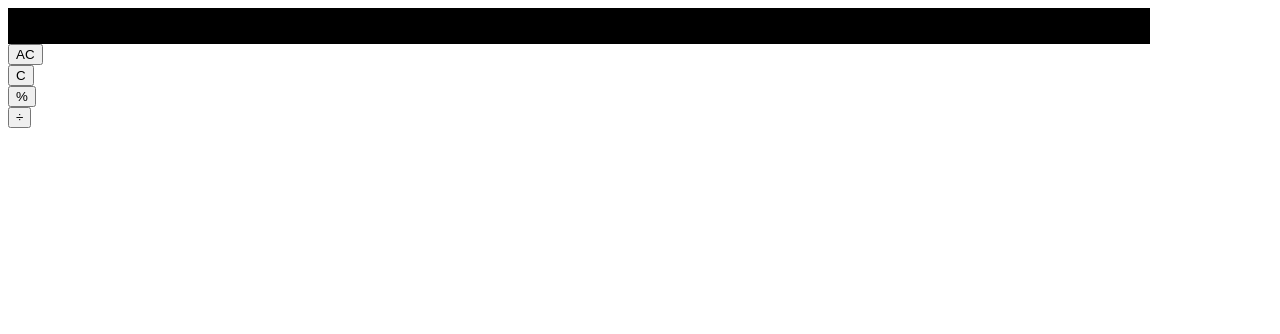
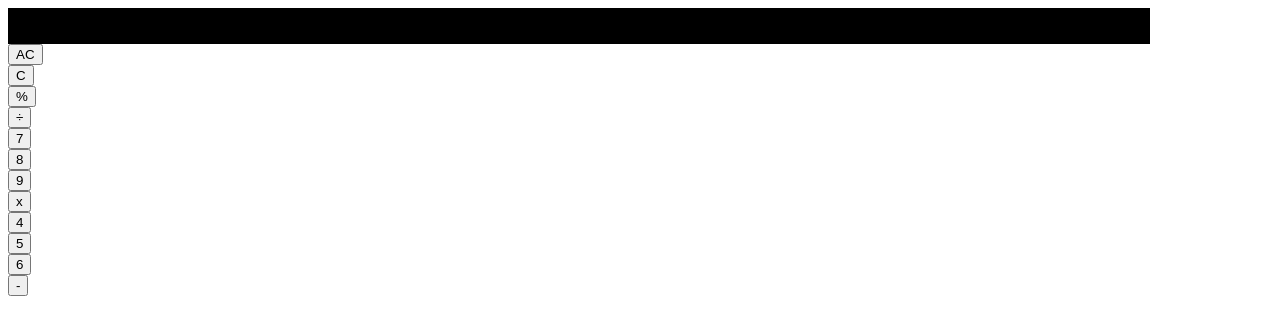
Before and after one commit to mttaskin/ios-calculator, a plain HTML site: page index.html in a window 1280 px wide. Drawn offline with Linux system fonts and the light colour scheme.

Commit message:
html second part

```diff
--- a/index.html
+++ b/index.html
@@ -28,3 +28,35 @@
             <input type="button" class="btn designbölü" value="÷" onclick="form1.answer.value +='/'" title="Bölü">
 
         </div>
+        <div class="yedi">
+            <input type="button" class="btn designyedi" value="7" onclick="form1.answer.value +='7'" title="Yedi">
+
+        </div>
+        <div class="sekiz">
+            <input type="button" class="btn designsekiz" value="8" onclick="form1.answer.value +='8'" title="Sekiz">
+
+        </div>
+        <div class="dokuz">
+            <input type="button" class="btn designdokuz" value="9" onclick="form1.answer.value +='9'" title="Dokuz">
+
+        </div>
+        <div class="çarpı">
+            <input type="button" class="btn designçarpı" value="x" onclick="form1.answer.value +='*'" title="Çarpı">
+
+        </div>
+        <div class="dört">
+            <input type="button" class="btn designdört" value="4" onclick="form1.answer.value +='4'" title="Dört">
+
+        </div>
+        <div class="beş">
+            <input type="button" class="btn designbeş" value="5" onclick="form1.answer.value +='5'" title="Beş">
+
+        </div>
+        <div class="altı">
+            <input type="button" class="btn designaltı" value="6" onclick="form1.answer.value +='6'" title="Altı">
+
+        </div>
+        <div class="eksi">
+            <input type="button" class="btn designeksi" value="-" onclick="form1.answer.value +='-'" title="Eksi">
+
+        </div>
```
